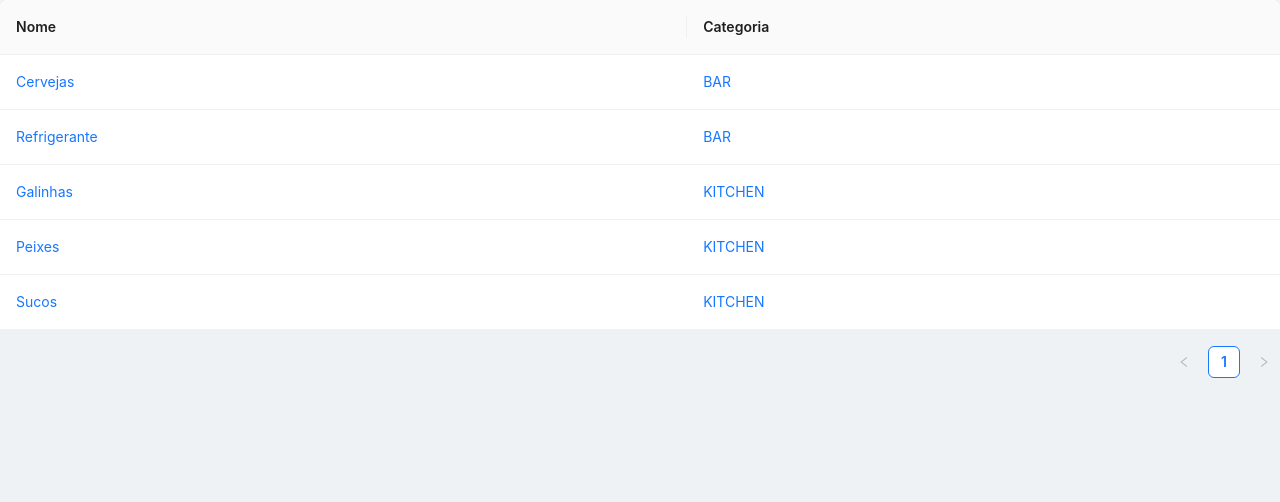
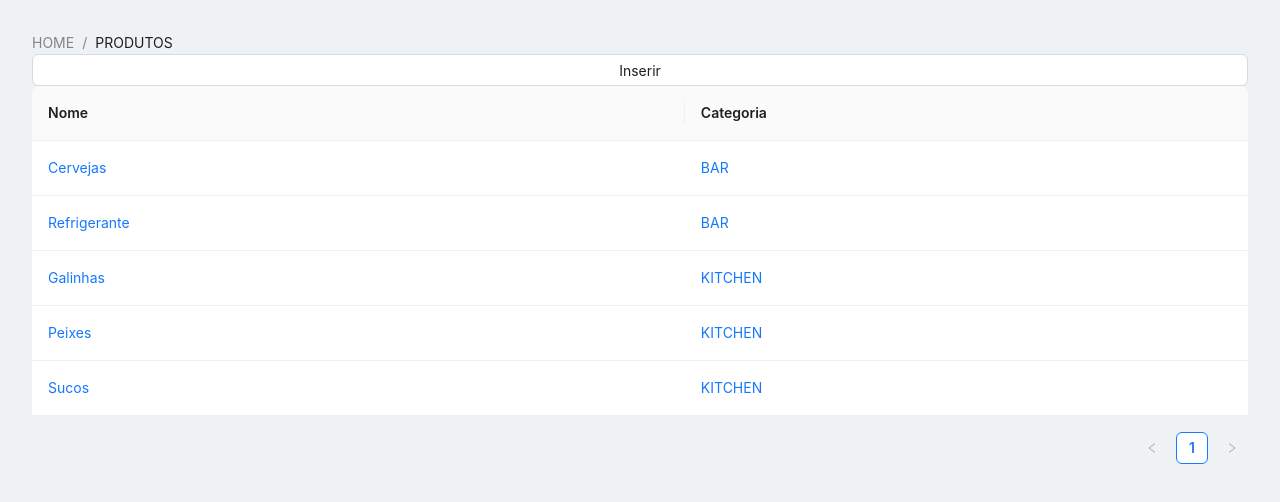
Before and after one commit to Ianara-cs/gestor-front, a React (Vite) app: page /menus in a window 1280 px wide. Shown: the top 502 px of the page. Built offline with nearby package versions, Linux system fonts and the light colour scheme; data requests are answered from the project's data file.

Commit message:
feat: inserindo screen e breadcrumb

```diff
--- a/src/modules/menus/routes.tsx
+++ b/src/modules/menus/routes.tsx
@@ -1,8 +1,10 @@
 import { RouteObject } from "react-router";
 import MenuScreen from "./screens/MenuScreen";
+import MenuInsert from "./screens/MenuInsert";
 
 export enum MenuRoutesEnum {
   MENU = '/menus',
+  MENUS_INSERT = '/menus/insert'
 }
 
 export const menuScreens: RouteObject[] = [
@@ -10,4 +12,8 @@ export const menuScreens: RouteObject[] = [
     path: MenuRoutesEnum.MENU,
     element: <MenuScreen />,
   },
+  {
+    path: MenuRoutesEnum.MENUS_INSERT,
+    element: <MenuInsert />,
+  },
 ];
--- /dev/null
+++ b/src/modules/menus/screens/MenuInsert.tsx
@@ -0,0 +1,25 @@
+import Screen from "../../../shared/components/screen/Screen"
+import { MenuRoutesEnum } from "../routes"
+
+const MenuInsert = () => {
+  return (
+    <Screen
+      listBreadcrumb={
+        [ {
+          title: 'HOME',
+        },
+        {
+          title: 'MENUS',
+          href: MenuRoutesEnum.MENU,
+        },
+        {
+          title: 'INSERIR PRODUTO',
+        },]
+      }
+    >
+      <h2>Inserir Menu</h2>
+    </Screen>
+  )
+}
+
+export default MenuInsert
--- a/src/modules/menus/screens/MenuScreen.tsx
+++ b/src/modules/menus/screens/MenuScreen.tsx
@@ -6,6 +6,11 @@ import { URL_MENU } from "../../../shared/constants/urls";
 import { MethodsEnum } from "../../../shared/enums/methods.enum";
 import { ColumnsType } from "antd/es/table";
 import Table from "../../../shared/components/table/Table";
+import Screen from "../../../shared/components/screen/Screen";
+import Button from "../../../shared/components/buttons/button/button";
+import { useNavigate } from "react-router";
+import { MenuRoutesEnum } from "../routes";
+import Breadcrumb from "../../../shared/components/breadcrumb/Breadcrumb";
 
 const columns: ColumnsType<MenuType> = [
   {
@@ -25,11 +30,29 @@ const columns: ColumnsType<MenuType> = [
 const MenuScreen = () => {
   const { menus, setMenus } = useDataContext();
   const { request } = useRequests();
+  const navigate = useNavigate()
 
   useEffect(() => {
     request<MenuType[]>(URL_MENU, MethodsEnum.GET, setMenus);
   }, []);
 
-  return <Table columns={columns} dataSource={menus} />;
+  const handleOnClick = () => {
+    navigate(MenuRoutesEnum.MENUS_INSERT)
+  }
+
+  return (
+    <Screen listBreadcrumb={[
+      {
+        title: 'HOME',
+      },
+      {
+        title: 'PRODUTOS',
+      },
+    ]} >
+      <Breadcrumb />
+      <Button onClick={handleOnClick}>Inserir</Button>
+      <Table columns={columns} dataSource={menus} />
+    </Screen>
+  )
 };
 export default MenuScreen;
--- /dev/null
+++ b/src/shared/components/breadcrumb/Breadcrumb.tsx
@@ -0,0 +1,22 @@
+import { Breadcrumb as BreadcrumbAnt} from "antd";
+import { Link, useNavigate } from "react-router";
+
+export interface ListBreadcrumb {
+  title: string
+  href?: string
+}
+
+interface BreadcrumbProps {
+  listBreadcrumb?: ListBreadcrumb[]
+}
+
+const Breadcrumb= ({ listBreadcrumb }: BreadcrumbProps) => {
+
+  return (
+    <BreadcrumbAnt
+      items={listBreadcrumb}
+    />
+  )
+}
+
+export default Breadcrumb
--- /dev/null
+++ b/src/shared/components/screen/Screen.tsx
@@ -0,0 +1,20 @@
+import React from "react"
+import { ScreenContainer } from "./screen.style"
+import Breadcrumb, { ListBreadcrumb } from "../breadcrumb/Breadcrumb";
+
+
+interface ScreenProps {
+  children: React.ReactNode
+  listBreadcrumb?: ListBreadcrumb[];
+}
+
+const Screen = ({children, listBreadcrumb}: ScreenProps) => {
+  return (
+    <ScreenContainer>
+      {listBreadcrumb && <Breadcrumb listBreadcrumb={listBreadcrumb} />}
+      {children}
+    </ScreenContainer>
+  )
+}
+
+export default Screen
--- /dev/null
+++ b/src/shared/components/screen/screen.style.ts
@@ -0,0 +1,5 @@
+import styled from "styled-components";
+
+export const ScreenContainer = styled.div`
+  padding: 32px;
+`
```
